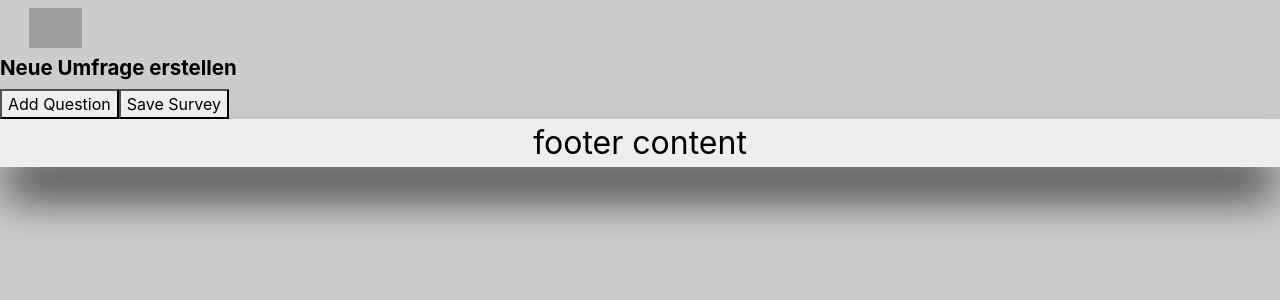
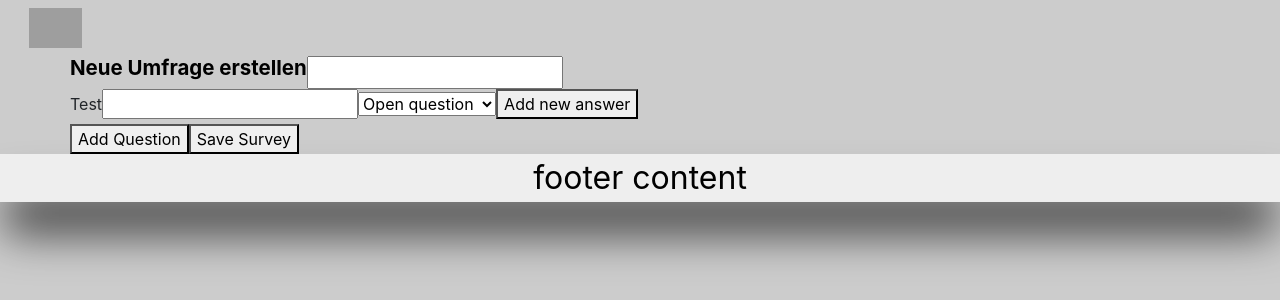
Before and after one commit to dhbw-myla/myla, a React (Create React App) app in the folder frontend/: page /survey/create in a window 1280 px wide. Shown: the top 300 px of the page. Built offline with nearby package versions, Linux system fonts and the light colour scheme; grey boxes are pictures that could not be loaded.

Commit message:
added DSstore to gitignore and fixed Question
- added question(s) component
- added AnswersComponent
- implemented uuid for questions and answers in util.js
- deleted question.js
- added surveyTypes for later implementation

```diff
--- /dev/null
+++ b/frontend/src/component/question/QuestionsComponent.js
@@ -0,0 +1,21 @@
+import React, { Component } from 'react';
+import Question from './question';
+
+class QuestionsComponent extends Component {
+    constructor(props) {
+        super(props);
+        this.state = {        }
+    }
+    render() {
+        const { questions } = this.props;
+        return (
+            <div>
+                {questions.map(q => (
+                    <Question q />
+                ))}
+            </div>
+        );
+    }
+}
+
+export default QuestionsComponent;
--- /dev/null
+++ b/frontend/src/component/question/question.js
@@ -0,0 +1,28 @@
+import React, { Component } from 'react';
+
+class Question extends Component {
+    constructor(props) {
+        super(props);
+        this.state = {}
+    }
+    render() {
+        console.log('props', this.props);
+        const { entry } = this.props;
+        const { question, answers } = entry;
+
+        return (
+            <div >
+                <label>{question}</label>
+                <input className="text" name="questionTitle" />
+                <select>
+                    <option value="grapefruit">Grapefruit</option>
+                    <option value="lime">Lime</option>
+                    <option selected value="coconut">Coconut</option>
+                    <option value="mango">Mango</option>
+                </select>
+            </div>
+        );
+    }
+}
+
+export default Question;
--- /dev/null
+++ b/frontend/src/component/survey-creator/AnswersComponent.js
@@ -0,0 +1,36 @@
+import React, { Component } from 'react';
+
+class AnswersComponent extends Component {
+    constructor(props) {
+        super(props);
+        this.state = {}
+    }
+
+    handleAnswer = (event, answerId) => {
+        const { value } = event.target;
+        const { answers } = this.props.data;
+        const filteredAnswer = answers.filter(a => a.id === answerId)[0];
+        filteredAnswer.answer = value;
+        this.forceUpdate();
+    }
+
+
+    render() {
+        const { answers, deleteAnswer, questionId } = this.props.data;
+        return (
+            answers.map(a => (
+                <div className="row">
+                    <input
+                        type="text"
+                        onChange={e => this.handleAnswer(e, a.id)}
+                        value={a.answer}
+                    />
+                    <button onClick={() =>
+                        deleteAnswer(a.id, questionId)}>Delete answer</button>
+                </div>
+            ))
+        );
+    }
+}
+
+export default AnswersComponent;
--- a/frontend/src/component/survey-creator/survey-creator.js
+++ b/frontend/src/component/survey-creator/survey-creator.js
@@ -1,17 +1,27 @@
 import React, { Component } from 'react';
 import Question from '../survey/question';
+import QuestionsComponent from '../question/QuestionsComponent';
+import { create_UUID } from '../../util/util'
+import AnswersComponent from './AnswersComponent';
 
 class SurveyCreator extends Component {
     constructor(props) {
         super(props);
         this.state = {
-            questions: [],
-            survey: { name: "" }
+            questions: [{ question: "", id: create_UUID(), answers: [] }],
+            survey: { name: "" },
+            surveyType: [
+                { value: "openQuestion", text: "Open question" },
+                { value: "singleChoice", text: "Single choice" },
+                { value: "multipleChoice", text: "Multiple choice" },
+                { value: "numeric", text: "Numeric" }
+            ]
         }
     }
 
+
     addQuestion = () => {
-        const questionObject = { question: "hallo" };
+        const questionObject = { id: create_UUID(), question: "", answers: [{ answer: "", id: create_UUID() }] };
         this.state.questions.push(questionObject);
         this.setState(this.state);
     }
@@ -20,16 +30,69 @@ class SurveyCreator extends Component {
         console.log('survey gespeichert');
     }
 
+    getQuestionType = (event) => {
+        const { value } = event.target;
+        this.setState({ questionType: value })
+    }
+
+    addNewAnswer = () => {
+        const { questions } = this.state;
+        const answers = questions[0].answers;
+        console.log(answers)
+        answers.push({ answer: "", id: create_UUID() })
+        this.forceUpdate();
+    }
+
+    deleteAnswer = (answerId, questionId) => {
+        const { questions } = this.state;
+        const question = questions.filter(question => question.id === questionId)[0];
+        const newAnswers = question.answers.filter(a => a.id !== answerId);
+        question.answers = newAnswers;
+        this.setState({ questions });
+    }
+
+    handleQuestionName = (event) => {
+        const { value, type } = event.target;
+
+        this.state.survey.name = value;
+        this.forceUpdate();
+    }
+
+
     render() {
         const { questions } = this.state;
+        console.log('questions', questions);
         return (
-            <div>
-                <h1>Neue Umfrage erstellen</h1>
+            <div className="container">
+                <div className="row">
+                    <h1>Neue Umfrage erstellen</h1>
+                    <input
+                        className="text"
+                        name="surveyname"
+                        onChange={e => this.handleQuestionName(e)}
+                    />
+                </div>
                 {questions.map(q => (
-                    <Question questionObject={q} />
+                    <div className="row">
+                        <div >
+                            <label>Test</label>
+                            <input className="text" name="questionTitle" />
+                            <select onChange={e => this.getQuestionType(e)}>
+                                <option selected value="openQuestion">Open question</option>
+                                <option value="singleChoice">Single choice</option>
+                                <option value="multipleChoice">Multiple choice</option>
+                                <option value="numeric">Numeric</option>
+                            </select>
+                            <AnswersComponent data={{ answers: q.answers, deleteAnswer: this.deleteAnswer, questionId: q.id }} />
+
+                            <button onClick={this.addNewAnswer}>Add new answer</button>
+                        </div>
+                    </div>
                 ))}
-                <button onClick={this.addQuestion}>Add Question</button>
-                <button onClick={this.saveSurvey}>Save Survey</button>
+                <div className="row">
+                    <button onClick={this.addQuestion}>Add Question</button>
+                    <button onClick={this.saveSurvey}>Save Survey</button>
+                </div>
             </div>
         );
     }
--- /dev/null
+++ b/frontend/src/dataTypes/surveyType.js
@@ -0,0 +1,6 @@
+export const surveyType: [
+    { value: "openQuestion", text: "Open question" },
+    { value: "singleChoice", text: "Single choice" },
+    { value: "multipleChoice", text: "Multiple choice" },
+    { value: "numeric", text: "Numeric" }
+]
--- a/frontend/src/util/util.js
+++ b/frontend/src/util/util.js
@@ -1,3 +1,13 @@
 export function checkIfUndefiniedOrNull(value) {
     return undefined === value || null === value;
 }
+
+export function create_UUID() {
+    var dt = new Date().getTime();
+    var uuid = 'xxxxxxxx-xxxx-4xxx-yxxx-xxxxxxxxxxxx'.replace(/[xy]/g, function (c) {
+        var r = (dt + Math.random() * 16) % 16 | 0;
+        dt = Math.floor(dt / 16);
+        return (c == 'x' ? r : (r & 0x3 | 0x8)).toString(16);
+    });
+    return uuid;
+}
```
Also changed, not shown: frontend/src/component/question.js (deleted, +0 -30 lines), 1 other file (tests, documents, lock files or other folders).
